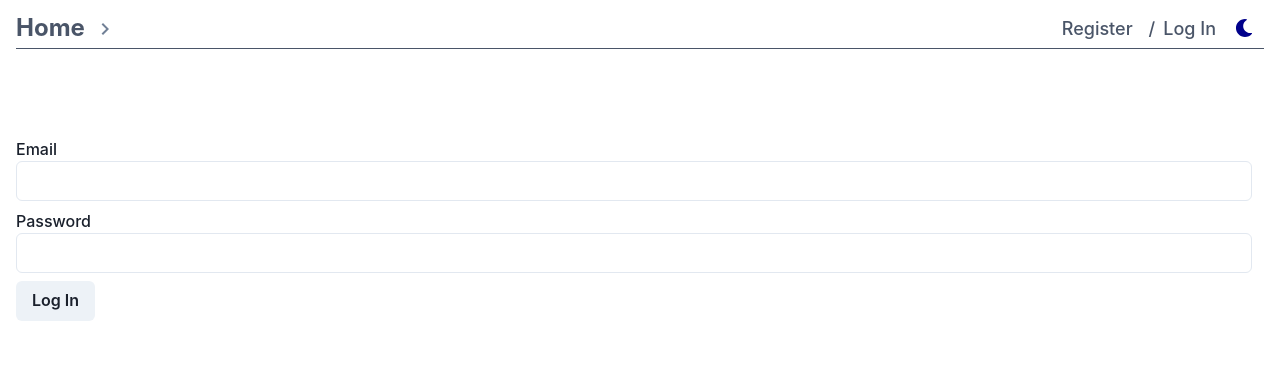
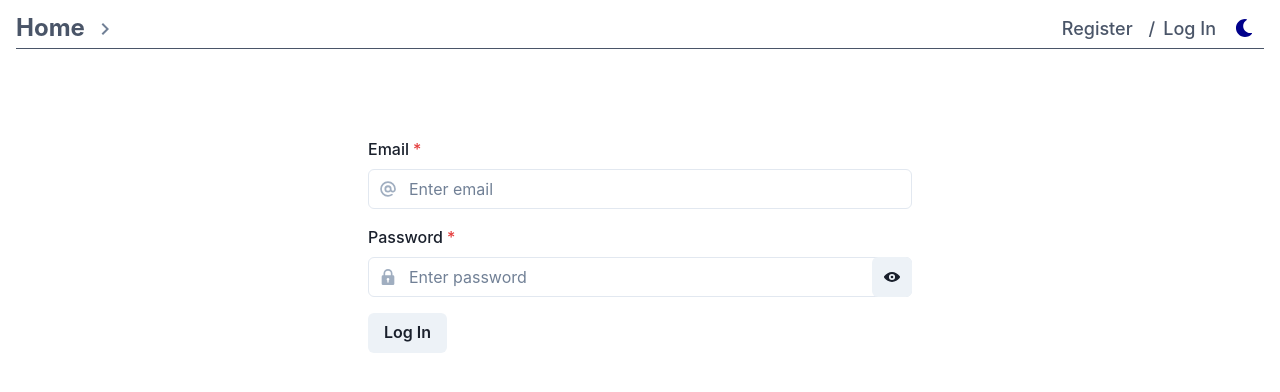
Before and after one commit to Valentina-K/goit-react-hw-08-phonebook, a React (Create React App) app: page /goit-react-hw-08-phonebook/login in a window 1280 px wide. Shown: the top 392 px of the page. Built offline with nearby package versions, Linux system fonts and the light colour scheme.

Commit message:
styled register page and login page

```diff
--- a/src/components/Contact/Contact.jsx
+++ b/src/components/Contact/Contact.jsx
@@ -1,24 +1,29 @@
 import PropTypes from 'prop-types';
 import { useDispatch } from 'react-redux';
-import { IconButton } from '@chakra-ui/react';
+import { IconButton, ListItem, ListIcon } from '@chakra-ui/react';
 import { DeleteIcon } from '@chakra-ui/icons';
+import { BsEmojiSmile } from 'react-icons/bs';
 import { deleteContact } from 'redux/contacts/operations';
 const Contact = ({ name, number, id }) => {
   const dispatch = useDispatch();
   return (
-    <li>
-      <span>
-        {name}: {number}
-      </span>
+    <ListItem fontSize="2xl">
+      <ListIcon
+        pointerEvents="none"
+        children={<BsEmojiSmile fill="red" size={24} />}
+        mr={2}
+      />
+      {name}: {number}
       <IconButton
+        ml={4}
         variant="outline"
         aria-label="delete label"
         icon={<DeleteIcon size={32} color="brown" />}
-        size="lg"
+        size="md"
         colorScheme="gray"
         onClick={() => dispatch(deleteContact(id))}
       />
-    </li>
+    </ListItem>
   );
 };
 
--- a/src/components/ContactForm/ContactForm.jsx
+++ b/src/components/ContactForm/ContactForm.jsx
@@ -57,7 +57,9 @@ const ContactForm = () => {
   return (
     <FormControl as="form" isRequired onSubmit={handleSubmit}>
       <Box mb={4}>
-        <FormLabel htmlFor={nameInput}>Name</FormLabel>
+        <FormLabel htmlFor={nameInput} fontSizes="large">
+          Name
+        </FormLabel>
         <InputGroup>
           <InputLeftElement
             pointerEvents="none"
@@ -77,7 +79,9 @@ const ContactForm = () => {
         </InputGroup>
       </Box>
       <Box mb={4}>
-        <FormLabel htmlFor={phoneInput}>Number</FormLabel>
+        <FormLabel htmlFor={phoneInput} fontSizes="large">
+          Number
+        </FormLabel>
         <InputGroup>
           <InputLeftElement
             pointerEvents="none"
@@ -95,17 +99,6 @@ const ContactForm = () => {
             onChange={handleChange}
           />
         </InputGroup>
-        {/* <Input
-          w="50%"
-          type="tel"
-          name="phone"
-          value={number}
-          pattern="\+?\d{1,4}?[-.\s]?\(?\d{1,3}?\)?[-.\s]?\d{1,4}[-.\s]?\d{1,4}[-.\s]?\d{1,9}"
-          title="Phone number must be digits and can contain spaces, dashes, parentheses and can start with +"
-          required
-          id={phoneInput}
-          onChange={handleChange}
-        /> */}
       </Box>
       <Button type="submit" mb={2}>
         Add contact
--- a/src/components/ContactList/ContactList.jsx
+++ b/src/components/ContactList/ContactList.jsx
@@ -1,13 +1,13 @@
 import React from 'react';
 import { useSelector } from 'react-redux';
 import Contact from 'components/Contact/Contact';
-//import { List } from './ContactList.styled';
+import { List } from '@chakra-ui/react';
 import { selectContactsList } from 'redux/contacts/selectors';
 
 const ContactList = () => {
   const contactsList = useSelector(selectContactsList);
   return (
-    <ul>
+    <List spacing={3}>
       {contactsList.map(contact => (
         <Contact
           key={contact.id}
@@ -16,7 +16,7 @@ const ContactList = () => {
           id={contact.id}
         />
       ))}
-    </ul>
+    </List>
   );
 };
 
--- a/src/components/Filter/Filter.jsx
+++ b/src/components/Filter/Filter.jsx
@@ -1,7 +1,8 @@
 import React from 'react';
 import { useSelector, useDispatch } from 'react-redux';
 import { changeFilter } from 'redux/filter/slice';
-//import { FilterBox } from './Filter.styled';
+import { Heading, Input, InputGroup, InputLeftElement } from '@chakra-ui/react';
+import { Search2Icon } from '@chakra-ui/icons';
 import { selectFilter } from 'redux/filter/selectors';
 const Filter = () => {
   const filter = useSelector(selectFilter);
@@ -10,10 +11,18 @@ const Filter = () => {
     dispatch(changeFilter(e.target.value));
   };
   return (
-    <label>
-      <span>Find contact by name</span>
-      <input type="text" value={filter} onChange={handleChange} />
-    </label>
+    <>
+      <Heading as="h3" size="lg">
+        Find contact by name
+      </Heading>
+      <InputGroup>
+        <InputLeftElement
+          pointerEvents="none"
+          children={<Search2Icon color="gray.400" />}
+        />
+        <Input type="text" value={filter} onChange={handleChange} />
+      </InputGroup>
+    </>
   );
 };
 
--- a/src/components/LoginForm/LoginForm.jsx
+++ b/src/components/LoginForm/LoginForm.jsx
@@ -1,5 +1,16 @@
 import { useDispatch } from 'react-redux';
-import { FormLabel, Input, Button } from '@chakra-ui/react';
+import { useState } from 'react';
+import {
+  FormControl,
+  FormLabel,
+  Input,
+  InputGroup,
+  InputLeftElement,
+  InputRightElement,
+  Button,
+  IconButton,
+} from '@chakra-ui/react';
+import { AtSignIcon, LockIcon, ViewIcon, ViewOffIcon } from '@chakra-ui/icons';
 import { customAlphabet } from 'nanoid';
 import { logIn } from 'redux/auth/operations';
 
@@ -7,13 +18,15 @@ const nanoid = customAlphabet('1234567890id-', 5);
 
 export const LoginForm = () => {
   const dispatch = useDispatch();
-
+  const [show, setShow] = useState(false);
+  const handleClick = () => setShow(!show);
+  console.log(show);
   const emailInput = nanoid();
   const passwordInput = nanoid();
 
   const handleSubmit = e => {
     e.preventDefault();
-    const form = e.currentTarget;
+    const form = e.target;
     dispatch(
       logIn({
         email: form.elements.email.value,
@@ -24,16 +37,46 @@ export const LoginForm = () => {
   };
 
   return (
-    <form onSubmit={handleSubmit} autoComplete="off">
-      <FormLabel>
-        Email
-        <Input id={emailInput} type="email" name="email" />
-      </FormLabel>
-      <FormLabel>
-        Password
-        <Input id={passwordInput} type="password" name="password" />
-      </FormLabel>
+    <FormControl
+      as="form"
+      onSubmit={handleSubmit}
+      autoComplete="off"
+      isRequired
+    >
+      <FormLabel>Email</FormLabel>
+      <InputGroup mb="4">
+        <InputLeftElement
+          pointerEvents="none"
+          children={<AtSignIcon color="gray.400" />}
+        />
+        <Input
+          id={emailInput}
+          type="email"
+          name="email"
+          placeholder="Enter email"
+        />
+      </InputGroup>
+      <FormLabel>Password</FormLabel>
+      <InputGroup mb="4">
+        <InputLeftElement
+          pointerEvents="none"
+          children={<LockIcon color="gray.400" />}
+        />
+        <Input
+          id={passwordInput}
+          type={show ? 'text' : 'password'}
+          name="password"
+          placeholder="Enter password"
+        />
+        <InputRightElement>
+          <IconButton
+            aria-label="show"
+            onClick={handleClick}
+            icon={show ? <ViewOffIcon /> : <ViewIcon />}
+          />
+        </InputRightElement>
+      </InputGroup>
       <Button type="submit">Log In</Button>
-    </form>
+    </FormControl>
   );
 };
--- a/src/components/RegisterForm/RegisterForm.jsx
+++ b/src/components/RegisterForm/RegisterForm.jsx
@@ -9,6 +9,8 @@ import {
   InputRightElement,
   Button,
 } from '@chakra-ui/react';
+import { AtSignIcon, LockIcon } from '@chakra-ui/icons';
+import { HiUser } from 'react-icons/hi';
 import { customAlphabet } from 'nanoid';
 import { register } from 'redux/auth/operations';
 
@@ -45,14 +47,37 @@ export const RegisterForm = () => {
       isRequired
     >
       <FormLabel>Username</FormLabel>
-      <InputGroup>
-        <InputLeftElement />
-        <Input id={nameInput} type="text" name="name" />
+      <InputGroup mb={4}>
+        <InputLeftElement
+          pointerEvents="none"
+          children={<HiUser fill="lightgray" size={26} />}
+        />
+        <Input
+          id={nameInput}
+          type="text"
+          placeholder="Enter name"
+          name="name"
+        />
       </InputGroup>
       <FormLabel>Email</FormLabel>
-      <Input id={emailInput} type="email" name="email" />
+      <InputGroup>
+        <InputLeftElement
+          pointerEvents="none"
+          children={<AtSignIcon color="gray.400" />}
+        />
+        <Input
+          id={emailInput}
+          type="email"
+          placeholder="Enter email"
+          name="email"
+        />
+      </InputGroup>
       <FormLabel>Password</FormLabel>
-      <InputGroup size="md">
+      <InputGroup size="md" mb={4}>
+        <InputLeftElement
+          pointerEvents="none"
+          children={<LockIcon color="gray.400" />}
+        />
         <Input
           id={passwordInput}
           name="password"
@@ -66,10 +91,6 @@ export const RegisterForm = () => {
           </Button>
         </InputRightElement>
       </InputGroup>
-      {/* <FormLabel>
-        Password
-        <Input id={passwordInput} type="password" name="password" />
-      </FormLabel> */}
       <Button type="submit" my={2}>
         Register
       </Button>
--- a/src/pages/Contacts.js
+++ b/src/pages/Contacts.js
@@ -23,10 +23,10 @@ const Contacts = () => {
                 <title>Contacts</title>
             </Helmet>
             <Container maxW="xl">
-                <Heading mb={8}>Phonebook</Heading>
+                <Heading as='h1' size='4xl' noOfLines={1} mb={4}>Phonebook</Heading>
                 <ContactForm />
                 <Divider mb={4} />
-                <Heading mb={6}>Contacts</Heading>
+                <Heading as='h2' size='3xl' noOfLines={1} mb={4}>Contacts</Heading>
                 <Filter />
                 <Divider mb={4} />
                 {isLoading && !error && <Loader />}
--- a/src/pages/Login.js
+++ b/src/pages/Login.js
@@ -1,4 +1,5 @@
 import { Helmet } from 'react-helmet';
+import { Container } from '@chakra-ui/react';
 import { LoginForm } from 'components/LoginForm/LoginForm';
 
 export default function Login() {
@@ -7,7 +8,9 @@ export default function Login() {
       <Helmet>
         <title>Login</title>
       </Helmet>
-      <LoginForm />
+      <Container maxW="xl">
+        <LoginForm />
+      </Container>
     </div>
   );
 }
--- a/src/pages/Register.js
+++ b/src/pages/Register.js
@@ -1,4 +1,5 @@
 import { Helmet } from 'react-helmet';
+import { Container } from '@chakra-ui/react';
 import { RegisterForm } from 'components/RegisterForm/RegisterForm';
 
 export default function Register() {
@@ -7,7 +8,9 @@ export default function Register() {
       <Helmet>
         <title>Registration</title>
       </Helmet>
-      <RegisterForm />
+      <Container maxW="xl">
+        <RegisterForm />
+      </Container>
     </div>
   );
 }
```
Also changed, not shown: src/images/phonebook.jpg (added).
